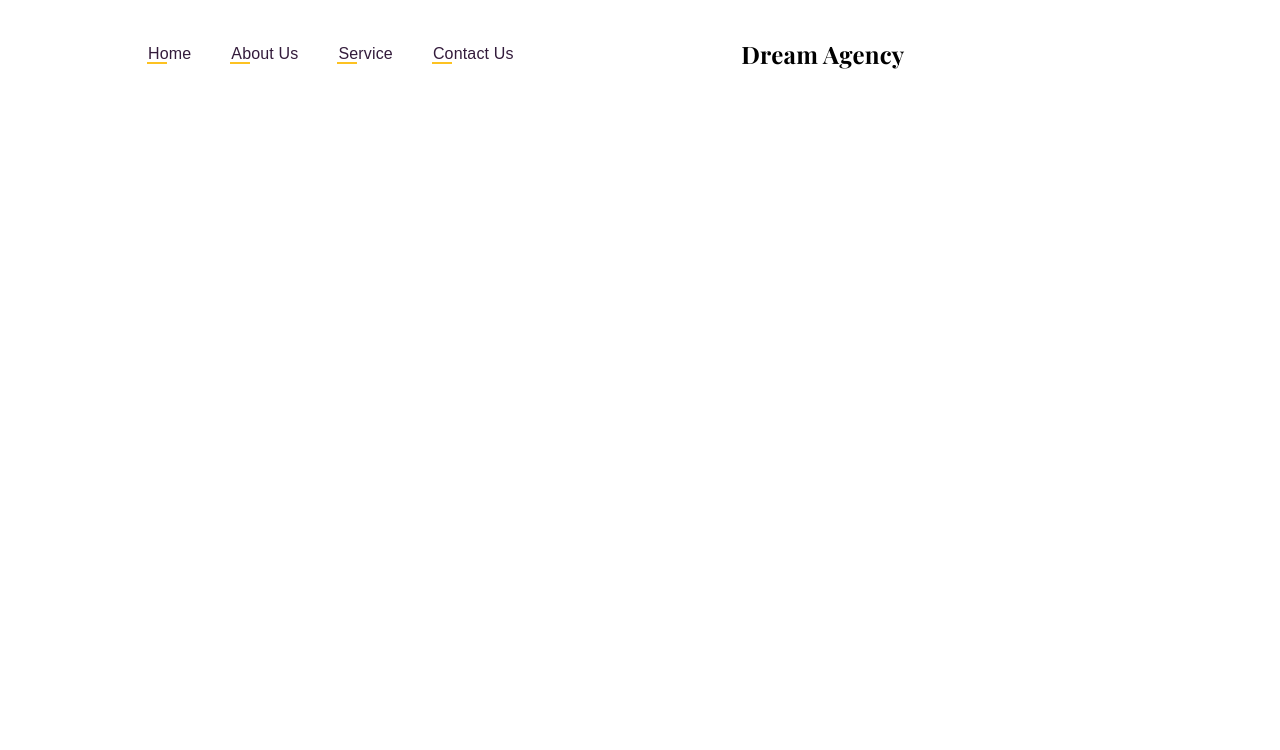
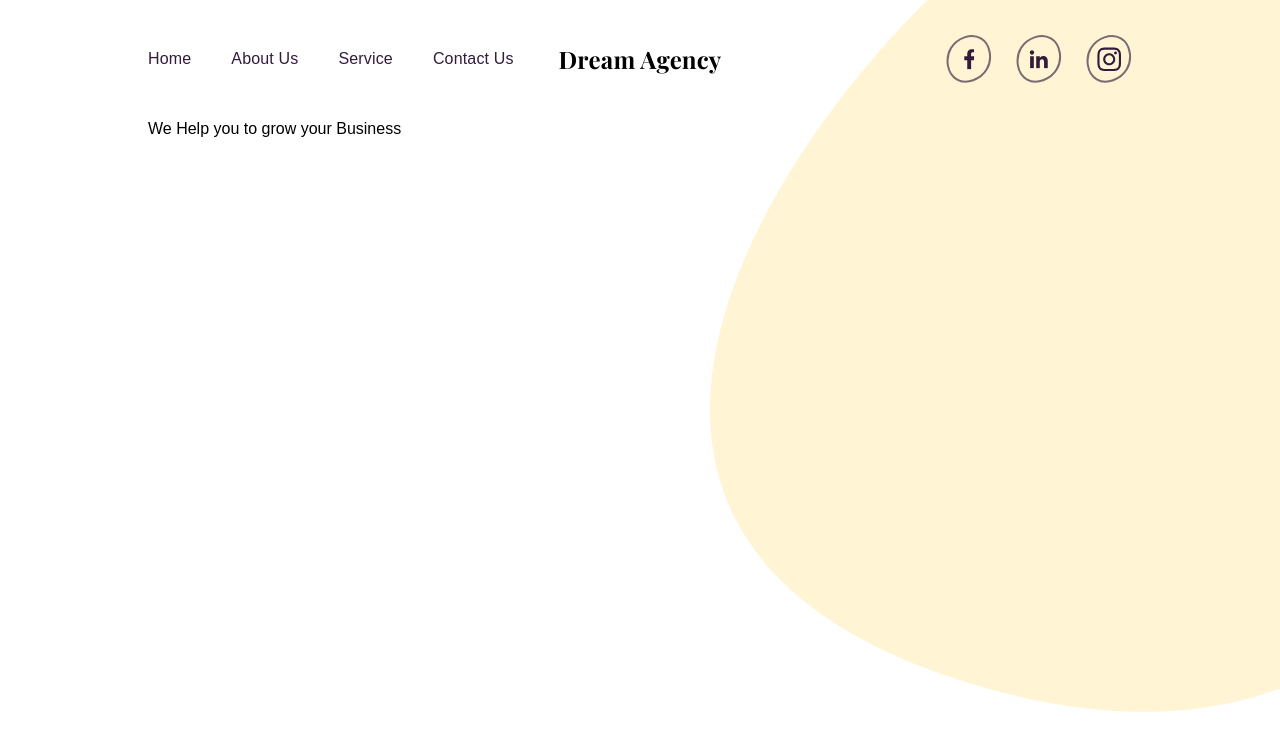
Before and after one commit to vikas-jakhar/dream-agency, a React (Create React App) app: page / in a window 1280 px wide. Shown: the top 750 px of the page. Built offline with nearby package versions, Linux system fonts and the light colour scheme; a web font is replaced by a local one.

Commit message:
header icon update

```diff
--- a/public/index.html
+++ b/public/index.html
@@ -13,7 +13,6 @@
 </head>
 
 <body>
-  <noscript>You need to enable JavaScript to run this app.</noscript>
   <div id="root"></div>
 </body>
 
--- a/src/components/common/Header.jsx
+++ b/src/components/common/Header.jsx
@@ -1,5 +1,6 @@
 import React, { useEffect, useState } from 'react';
-import { NAVBAR_DATA_LIST } from './Helper';
+import { NAVBAR_DATA_LIST, SOCIAL_MEDIA_DATA_LIST } from './Helper';
+import Icon from './Icons';
 
 const Header = () => {
 
@@ -21,21 +22,33 @@ const Header = () => {
     }, [open]);
 
     return (
-        <div className="xl:py-10 lg:pb-14 md:py-5 py-1 relative z-50">
-            <div className="container">
-                <nav className="flex items-center justify-between">
-                    <div className={`${open ? "left-0 bg-white" : "-left-full"} flex items-center justify-center z-[90] lg:bg-transparent absolute flex-col w-full h-screen top-0 lg:relative lg:bg-none lg:flex-row gap-7 lg:gap-10 lg:h-fit lg:w-fit lg:left-auto duration-300 ease-linear`}>
+        <div className="relative z-50 py-5 md:py-8">
+            <div className="container lg:py-0.5">
+                <nav className="flex items-center justify-between relative">
+                    <div className={`${open ? "left-0 bg-white" : "-left-full"} flex items-center justify-center z-[90] lg:bg-transparent fixed flex-col w-full h-screen top-0 lg:relative lg:bg-none lg:flex-row gap-7 xl:gap-10 lg:h-fit lg:w-fit lg:left-auto duration-300 ease-linear`}>
                         {NAVBAR_DATA_LIST.map((item, index) => (
-                            <a key={index} href={item.URL} aria-label={item.title} onClick={toggleOpen} className="text-off-black font-normal capitalize text-base tracking-[0.01em] duration-300 ease-linear w-fit relative after:absolute after:duration-300 after:ease-linear after:bottom-0.5 after:-left-px after:bg-off-yellow after:w-5 after:h-0.5 hover:after:w-5">
+                            <a key={index} href={item.url} aria-label={item.title} onClick={toggleOpen} className="text-off-black font-normal capitalize text-base tracking-[0.01em] duration-300 ease-linear w-fit relative after:absolute after:duration-300 after:ease-linear after:bottom-0.5 after:-left-px after:bg-off-yellow after:w-0 after:h-0.5 hover:after:w-5">
                                 {item.title}
                             </a>
                         ))}
-
+                        <div className="flex items-center gap-6 sm:hidden">
+                            {SOCIAL_MEDIA_DATA_LIST.map((items, index) => (
+                                <a key={index} href={items.url} target='_blank' rel="noreferrer" className='w-fit relative'>
+                                    <Icon iconName={items.icon} className='top-1/2 left-1/2 absolute -translate-x-1/2 -translate-y-1/2 z-10' />
+                                    <Icon iconName='brownEllipse' />
+                                </a>
+                            ))}
+                        </div>
                     </div>
-                    <a href="/" className="font-playfair text-2xl leading-7 tracking-[0.01em] font-bold">Dream Agency</a>
+                    <a href="/" className="font-playfair text-2xl leading-7 tracking-[0.01em] font-bold lg:absolute lg:left-1/2 lg:-translate-x-1/2 lg:top-1/2 lg:-translate-y-1/2">Dream Agency</a>
                     <div className="flex gap-6 items-center">
-                        <div className="flex items-center gap-6">
-
+                        <div className="sm:flex items-center gap-6 hidden">
+                            {SOCIAL_MEDIA_DATA_LIST.map((items, index) => (
+                                <a key={index} href={items.url} target='_blank' rel="noreferrer" className='w-fit relative'>
+                                    <Icon iconName={items.icon} className='top-1/2 left-1/2 absolute -translate-x-1/2 -translate-y-1/2 z-10' />
+                                    <Icon iconName='brownEllipse' />
+                                </a>
+                            ))}
                         </div>
                         <div role="button" aria-label="menu icon" aria-expanded={open} onClick={toggleOpen} className="w-7 h-5 rounded-full relative lg:hidden flex z-[100] cursor-pointer duration-300 ease-linear">
                             {[...Array(3)].map((_, index) => (
--- a/src/components/common/Helper.jsx
+++ b/src/components/common/Helper.jsx
@@ -1,6 +1,11 @@
 export const NAVBAR_DATA_LIST = [
-    { title: "Home", URL: "#hero" },
-    { title: "About us", URL: "#About" },
-    { title: "Service", URL: "#service" },
-    { title: "Contact Us", URL: "#contact" },
+    { title: "Home", url: "#hero" },
+    { title: "About us", url: "#About" },
+    { title: "Service", url: "#service" },
+    { title: "Contact Us", url: "#contact" },
 ]
+export const SOCIAL_MEDIA_DATA_LIST = [
+    { icon: "facebook", url: "https://www.facebook.com/" },
+    { icon: "linkedin", url: "https://www.linkedin.com/login" },
+    { icon: "instagram", url: "https://www.instagram.com/accounts/login/?hl=en" },
+]
--- a/src/components/common/Icons.jsx
+++ b/src/components/common/Icons.jsx
@@ -1,4 +1,4 @@
-const Icon = (props) => {
+const Icon = ({ iconName = '', className = '', ...props }) => {
     const IconList = {
         facebook: (
             <svg width="11" height="21" viewBox="0 0 11 21" fill="none" xmlns="http://www.w3.org/2000/svg">
@@ -38,11 +38,16 @@ const Icon = (props) => {
                 </defs>
             </svg>
         ),
+        brownEllipse: (
+            <svg width="46" height="49" viewBox="0 0 46 49" fill="none" xmlns="http://www.w3.org/2000/svg">
+                <path d="M40.735 35.3674C37.8088 40.3349 32.7554 44.2964 27.1726 46.2689C21.5912 48.2409 15.596 48.1894 10.724 45.3196C5.85214 42.4498 2.90068 37.2311 1.91962 31.3935C0.938308 25.5544 1.95326 19.2139 4.87937 14.2465C7.80548 9.27901 12.859 5.31748 18.4418 3.34498C24.0232 1.37298 30.0184 1.42444 34.8903 4.29427C39.7622 7.16409 42.7136 12.3827 43.6947 18.2204C44.676 24.0595 43.6611 30.4 40.735 35.3674Z" stroke="#331B3B" stroke-opacity="0.64" stroke-width="2" />
+            </svg>
+        ),
     };
 
     return (
-        <span className={`flex ${props.className}`}>
-            {props.iconName && IconList[props.iconName]}
+        <span className={`flex ${className}`}>
+            {iconName && IconList[iconName]}
         </span>
     );
 };
--- a/src/components/home/Hero.jsx
+++ b/src/components/home/Hero.jsx
@@ -1,10 +1,19 @@
 import React from 'react'
 import Header from '../common/Header'
+import yellowEllipse from "../../assets/images/png/yellow-ellipse.png";
 
 const Hero = () => {
     return (
-        <div>
+        <div className='relative'>
             <Header />
+            <div className="container relative z-10">
+                <div className="flex flex-row">
+                    <div className="">
+                        <h2><span>We Help you</span> to grow your Business</h2>
+                    </div>
+                </div>
+            </div>
+            <img src={yellowEllipse} alt="yellowEllipse" className='top-0 right-0 absolute' />
         </div>
     )
 }
```
Also changed, not shown: src/assets/images/png/yellow-ellipse.png (added).
